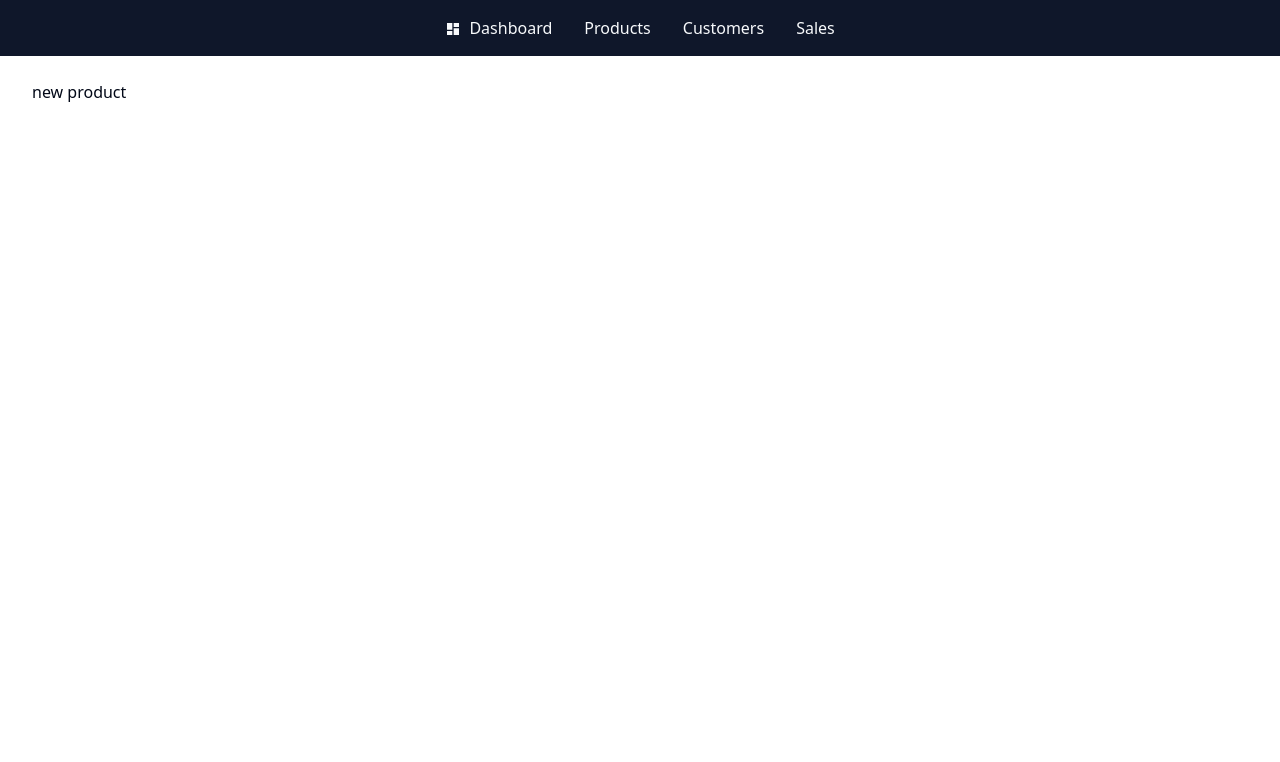
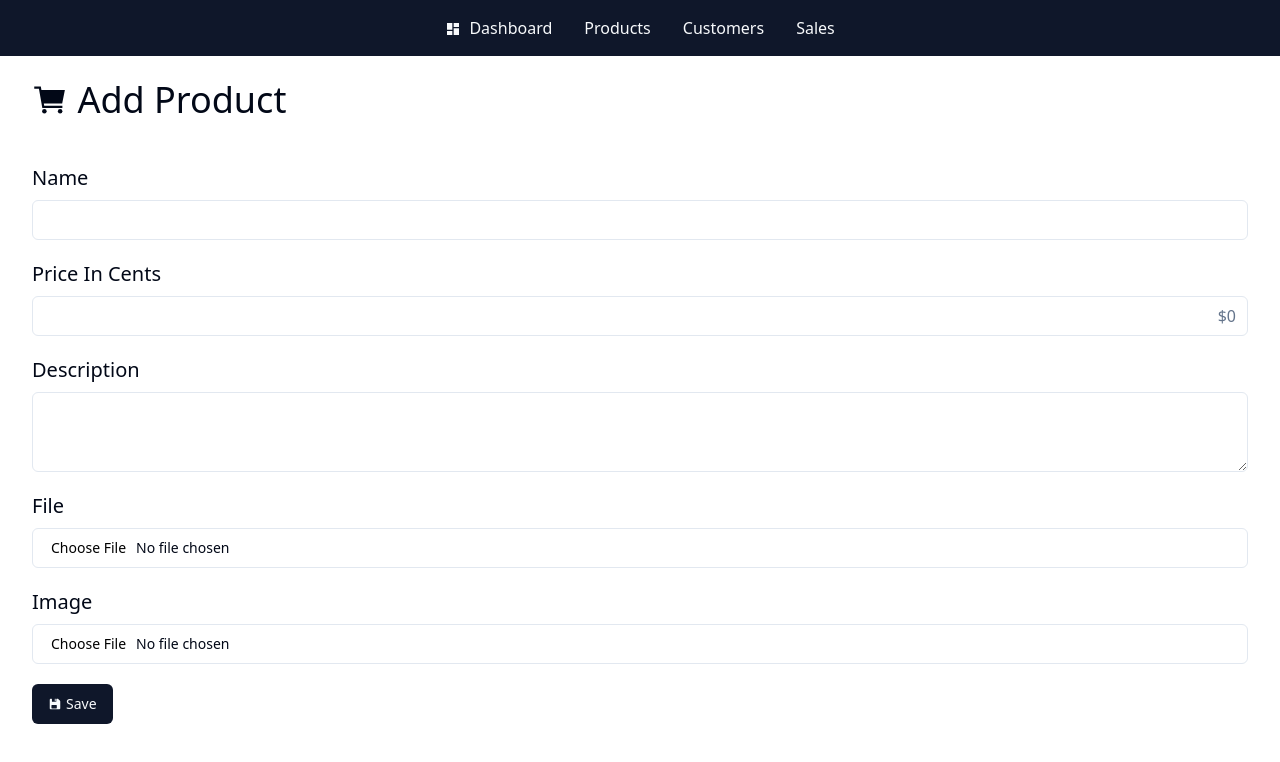
Before and after one commit to pramodyasahan/nextjs-ecommerce-dashboard, a Next.js app: page /admin/products/new in a window 1280 px wide. Shown: the top 762 px of the page. Built offline with nearby package versions, Linux system fonts and the light colour scheme.

Commit message:
feat: Add ProductForm component with fields for name, price, description, file, and image upload

```diff
--- a/package.json
+++ b/package.json
@@ -10,6 +10,7 @@
   },
   "dependencies": {
     "@prisma/client": "^5.16.1",
+    "@radix-ui/react-label": "^2.1.0",
     "@radix-ui/react-slot": "^1.1.0",
     "class-variance-authority": "^0.7.0",
     "clsx": "^2.1.1",
@@ -19,7 +20,8 @@
     "react-dom": "^18",
     "react-icons": "^5.2.1",
     "tailwind-merge": "^2.3.0",
-    "tailwindcss-animate": "^1.0.7"
+    "tailwindcss-animate": "^1.0.7",
+    "zod": "^3.23.8"
   },
   "devDependencies": {
     "@types/node": "^20",
--- /dev/null
+++ b/src/app/admin/_actions/products.ts
@@ -0,0 +1,5 @@
+"use server";
+
+export async function addProduct(formData: FormData) {
+    console.log(formData)
+}
--- /dev/null
+++ b/src/app/admin/products/_components/ProductForm.tsx
@@ -0,0 +1,55 @@
+"use client";
+
+import React, {useState} from 'react';
+import {Label} from "@/components/ui/label";
+import {Input} from "@/components/ui/input";
+import {formatCurrency} from "@/lib/formatters";
+import {Textarea} from "@/components/ui/textarea";
+import {Button} from "@/components/ui/button";
+import {IoIosSave} from "react-icons/io";
+import {addProduct} from "@/app/admin/_actions/products";
+
+const ProductForm = () => {
+    const [priceInCents, setPriceInCents] = useState<number>()
+
+    return (
+        <form action={addProduct} className="space-y-5 mt-10">
+            <div className="space-y-2">
+                <Label htmlFor="name" className="text-xl">Name</Label>
+                <Input id="name" name="name" type="text" required/>
+            </div>
+            <div className="space-y-2 relative">
+                <Label htmlFor="priceIncents" className="text-xl">Price In Cents</Label>
+                <div className="relative">
+                    <Input
+                        id="priceIncents"
+                        name="priceIncents"
+                        type="number"
+                        required
+                        value={priceInCents}
+                        onChange={e => setPriceInCents(Number(e.target.value) || 0)}
+                        className="pr-10"
+                    />
+                    <span className="absolute right-3 top-1/2 transform -translate-y-1/2 text-muted-foreground">
+                    {formatCurrency((priceInCents || 0) / 100)}
+                </span>
+                </div>
+            </div>
+            <div className="space-y-2">
+                <Label htmlFor="description" className="text-xl">Description</Label>
+                <Textarea id="description" name="description" required/>
+            </div>
+            <div className="space-y-2">
+                <Label htmlFor="file" className="text-xl">File</Label>
+                <Input id="file" name="file" type="file" required/>
+            </div>
+            <div className="space-y-2">
+                <Label htmlFor="image" className="text-xl">Image</Label>
+                <Input id="image" name="image" type="file" required/>
+            </div>
+            <Button type="submit"><IoIosSave className="inline-block mr-1"/>Save</Button>
+        </form>
+    );
+};
+
+export default ProductForm;
--- a/src/app/admin/products/new/page.tsx
+++ b/src/app/admin/products/new/page.tsx
@@ -1,10 +1,13 @@
 import React from 'react';
+import PageHeader from "@/app/admin/_components/PageHeader";
+import ProductForm from "@/app/admin/products/_components/ProductForm";
 
 const NewProductPage = () => {
     return (
-        <div>
-            new product
-        </div>
+        <>
+            <PageHeader>Add Product</PageHeader>
+            <ProductForm/>
+        </>
     );
 };
 
--- /dev/null
+++ b/src/components/ui/input.tsx
@@ -0,0 +1,26 @@
+import * as React from "react"
+
+import {cn} from "@/lib/utils"
+
+export interface InputProps
+    extends React.InputHTMLAttributes<HTMLInputElement> {
+}
+
+const Input = React.forwardRef<HTMLInputElement, InputProps>(
+    ({className, type, ...props}, ref) => {
+        return (
+            <input
+                type={type}
+                className={cn(
+                    "flex h-10 w-full rounded-md border border-input bg-background px-3 py-2 text-sm ring-offset-background file:border-0 file:bg-transparent file:text-sm file:font-medium placeholder:text-muted-foreground focus-visible:outline-none focus-visible:ring-2 focus-visible:ring-ring focus-visible:ring-offset-2 disabled:cursor-not-allowed disabled:opacity-50",
+                    className
+                )}
+                ref={ref}
+                {...props}
+            />
+        )
+    }
+)
+Input.displayName = "Input"
+
+export {Input}
--- /dev/null
+++ b/src/components/ui/label.tsx
@@ -0,0 +1,26 @@
+"use client"
+
+import * as React from "react"
+import * as LabelPrimitive from "@radix-ui/react-label"
+import {cva, type VariantProps} from "class-variance-authority"
+
+import {cn} from "@/lib/utils"
+
+const labelVariants = cva(
+    "text-sm font-medium leading-none peer-disabled:cursor-not-allowed peer-disabled:opacity-70"
+)
+
+const Label = React.forwardRef<
+    React.ElementRef<typeof LabelPrimitive.Root>,
+    React.ComponentPropsWithoutRef<typeof LabelPrimitive.Root> &
+    VariantProps<typeof labelVariants>
+>(({className, ...props}, ref) => (
+    <LabelPrimitive.Root
+        ref={ref}
+        className={cn(labelVariants(), className)}
+        {...props}
+    />
+))
+Label.displayName = LabelPrimitive.Root.displayName
+
+export {Label}
--- /dev/null
+++ b/src/components/ui/textarea.tsx
@@ -0,0 +1,25 @@
+import * as React from "react"
+
+import {cn} from "@/lib/utils"
+
+export interface TextareaProps
+    extends React.TextareaHTMLAttributes<HTMLTextAreaElement> {
+}
+
+const Textarea = React.forwardRef<HTMLTextAreaElement, TextareaProps>(
+    ({className, ...props}, ref) => {
+        return (
+            <textarea
+                className={cn(
+                    "flex min-h-[80px] w-full rounded-md border border-input bg-background px-3 py-2 text-sm ring-offset-background placeholder:text-muted-foreground focus-visible:outline-none focus-visible:ring-2 focus-visible:ring-ring focus-visible:ring-offset-2 disabled:cursor-not-allowed disabled:opacity-50",
+                    className
+                )}
+                ref={ref}
+                {...props}
+            />
+        )
+    }
+)
+Textarea.displayName = "Textarea"
+
+export {Textarea}
```
Also changed, not shown: 1 other file (tests, documents, lock files or other folders).
